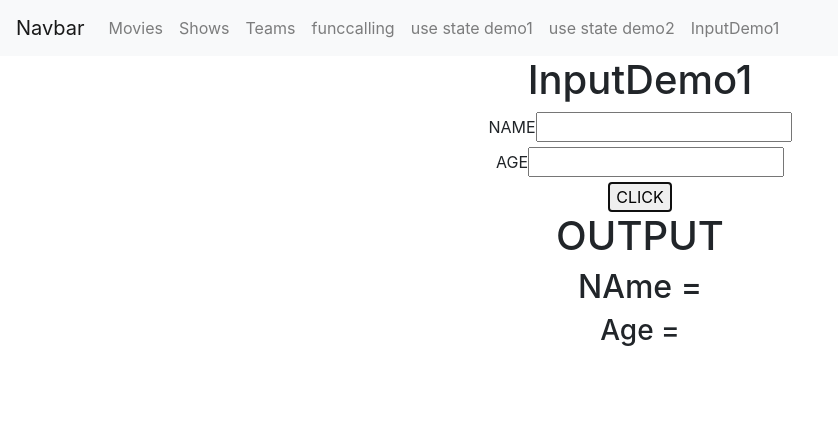
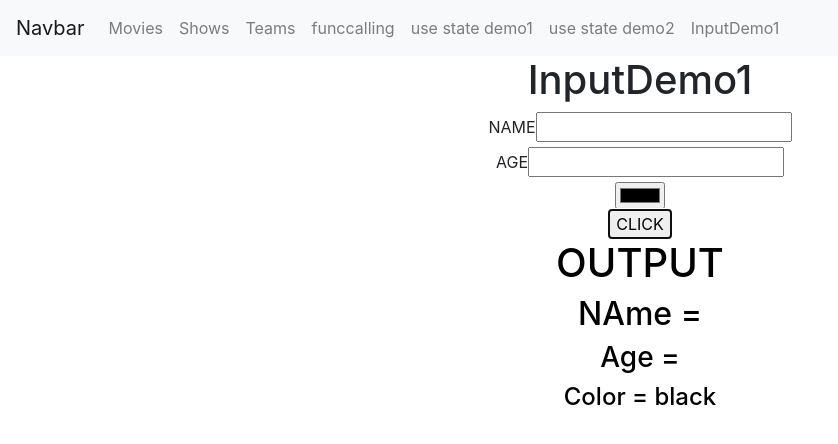
Before and after one commit to samirvithlani/mern_react_24_club_26, a React (Vite) app: page /InputDemo1 in a window 1280 px wide. Both pictures are taken after a click on the button "CLICK". Shown: the top 444 px of the page, without its empty margins (0-838 px from the left). Built offline with nearby package versions, Linux system fonts and the light colour scheme.

Commit message:
input color

```diff
--- a/src/components/input/InputDemo1.jsx
+++ b/src/components/input/InputDemo1.jsx
@@ -3,6 +3,7 @@ import React, { useState } from 'react'
 export const InputDemo1 = () => {
     const[name,setName]=useState()
     const[age,setAge]=useState()
+    const [color, setcolor] = useState("black")
     const [clicked, setclicked] = useState(false)
     //name -->cahnges ---> setName
     const nameHandler = (event)=>{
@@ -32,16 +33,21 @@ export const InputDemo1 = () => {
             {/* {age} */}
         </div>
         <div>
+            <input type='color' onChange={(event)=>{setcolor(event.target.value)}}></input>
+
+        </div>
+        <div>
             <button onClick={clickHandler}>CLICK</button>
         </div>
 
 {
     clicked == true &&
 
-        <div>
+        <div style={{color:color}}>
             <h1>OUTPUT</h1>
             <h2>NAme = {name}</h2>
             <h3>Age = {age}</h3>
+            <h4>Color = {color}</h4>
         </div>
 }
 
```
